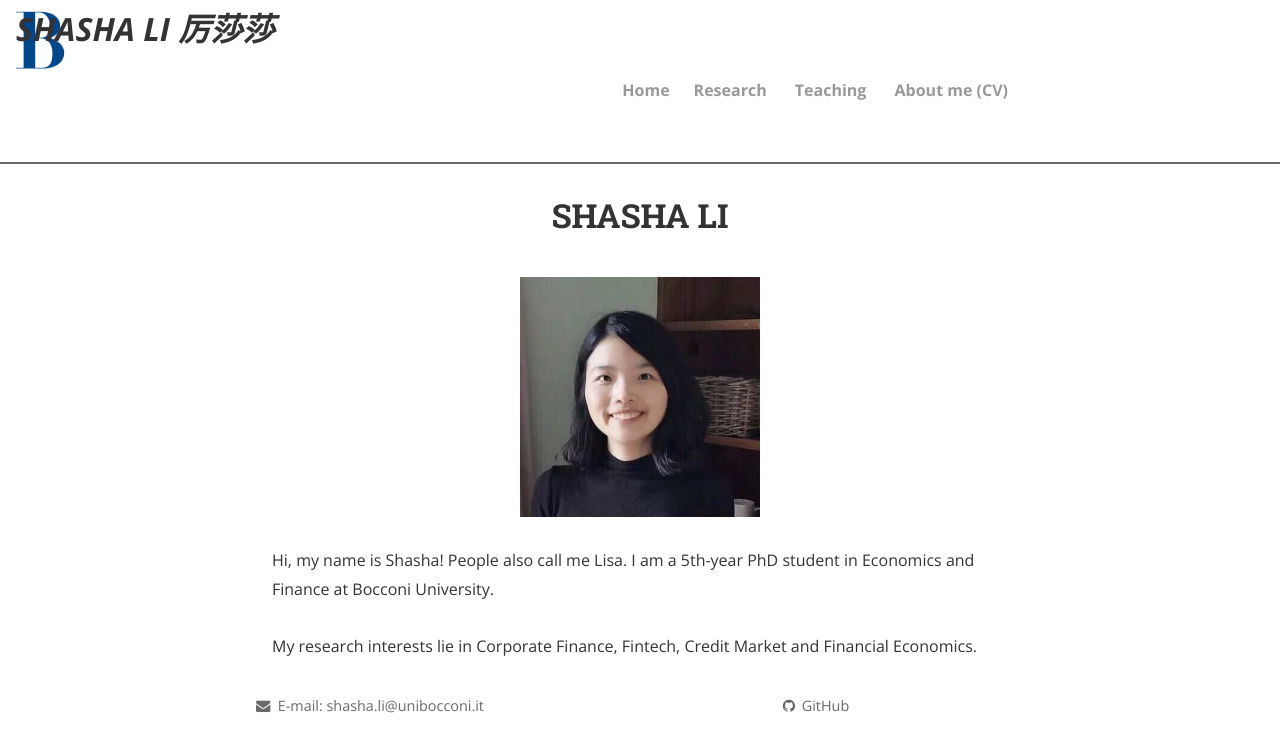
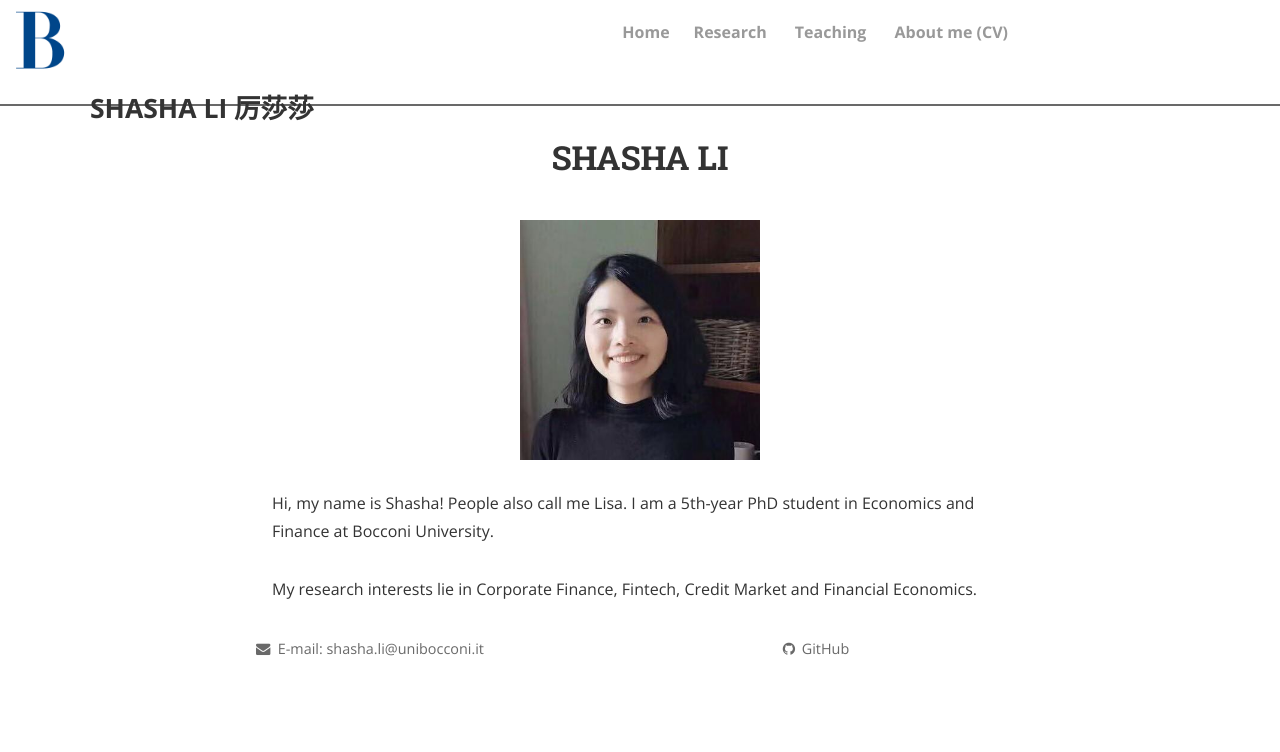
Before and after one commit to shasha-li/shasha-li.github.io, a Jekyll site: the page built from index.html, in a window 1280 px wide. Shown: the top 752 px of the page. Built offline with Jekyll 4.4.1, drawn with Linux system fonts in a browser that asks for light colours; nearby versions of some CDN libraries; the list of posts is cut into pages by our own code; comment, search, counter and statistics services are not loaded; a style sheet for code colours, icons or effects is not loaded.

Commit message:
Update head.html

```diff
--- a/_includes/head.html
+++ b/_includes/head.html
@@ -87,10 +87,11 @@
     font-size: 18px;
   }
   .namef {
-    position: relative;
+    position: absolute;
+    top: 85px;
+    left: 90px;
     font-weight: bold;
-    font-style: italic;
-    font-size: 200%;
+    font-size: 166%;
     }
   </style>
 
```
